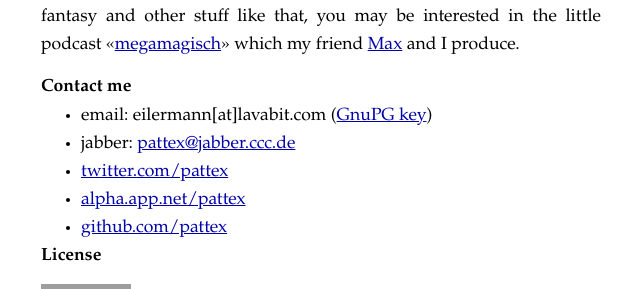
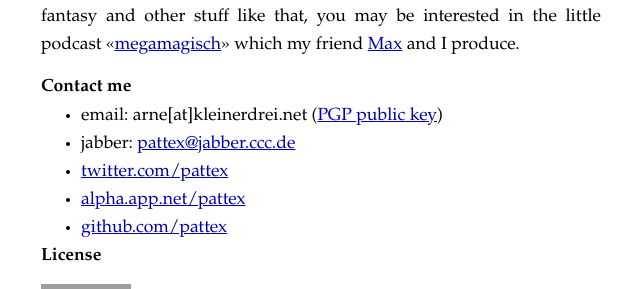
Before and after one commit to pattex/kleinerdrei.net, a Jekyll site: the page built from about.md, in a window 1280 px wide. Shown: the part 471-760 px from the top of the page, without its empty margins (319-959 px from the left). Built offline with Jekyll 4.4.1, drawn with Linux system fonts in a browser that asks for light colours; comment, search, counter and statistics services are not loaded; grey boxes are pictures that could not be loaded.

Commit message:
Updated email address.

```diff
--- a/about.md
+++ b/about.md
@@ -11,7 +11,7 @@ If you understand the german language, and are into science fiction, fantasy and
 
 ## Contact me
 
-* email: eilermann\[at\]lavabit.com ([GnuPG key](http://pgp.mit.edu:11371/pks/lookup?op=vindex&search=0x397C6A2CC1ACAEE7))
+* email: arne\[at\]kleinerdrei.net ([PGP public key](http://pgp.mit.edu:11371/pks/lookup?op=get&search=0x397C6A2CC1ACAEE7))
 * jabber: [pattex@jabber.ccc.de](xmpp:pattex@jabber.ccc.de)
 * [twitter.com/pattex](https://twitter.com/pattex/)
 * [alpha.app.net/pattex](https://alpha.app.net/pattex)
```
